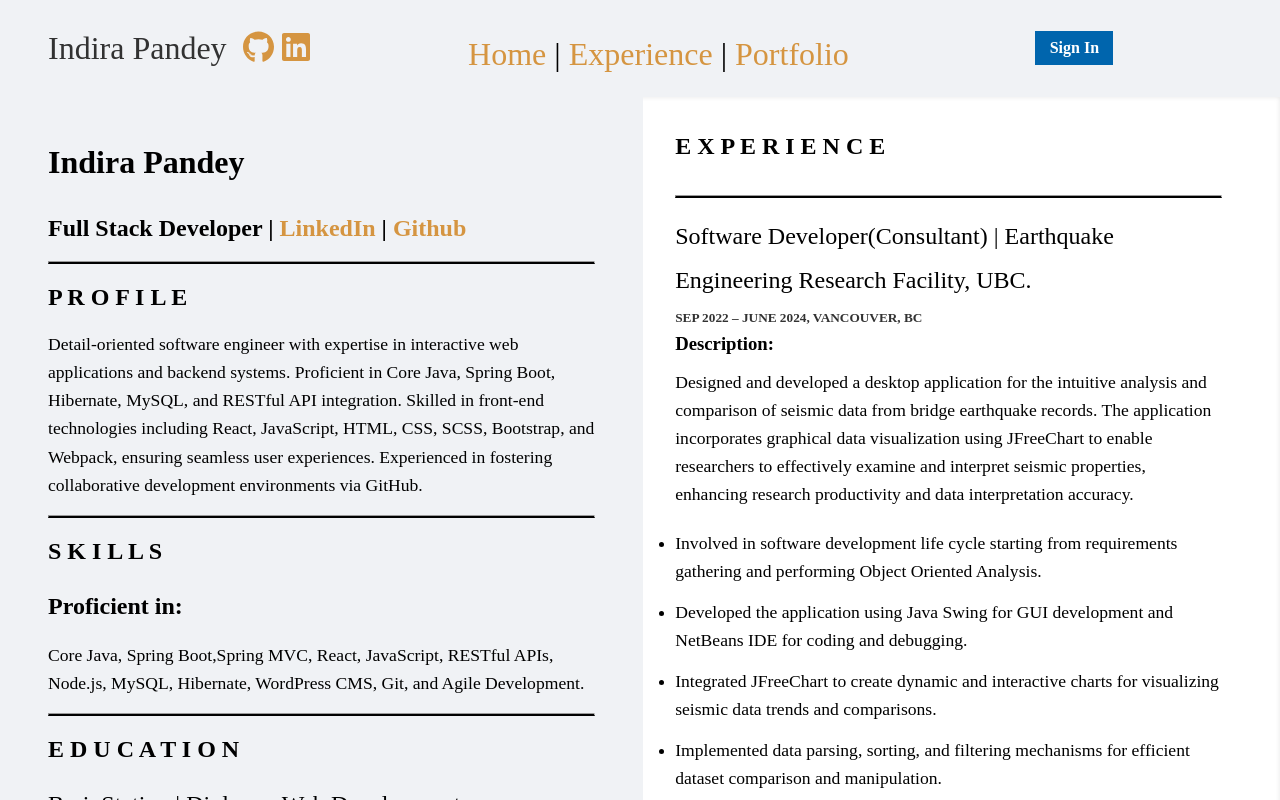
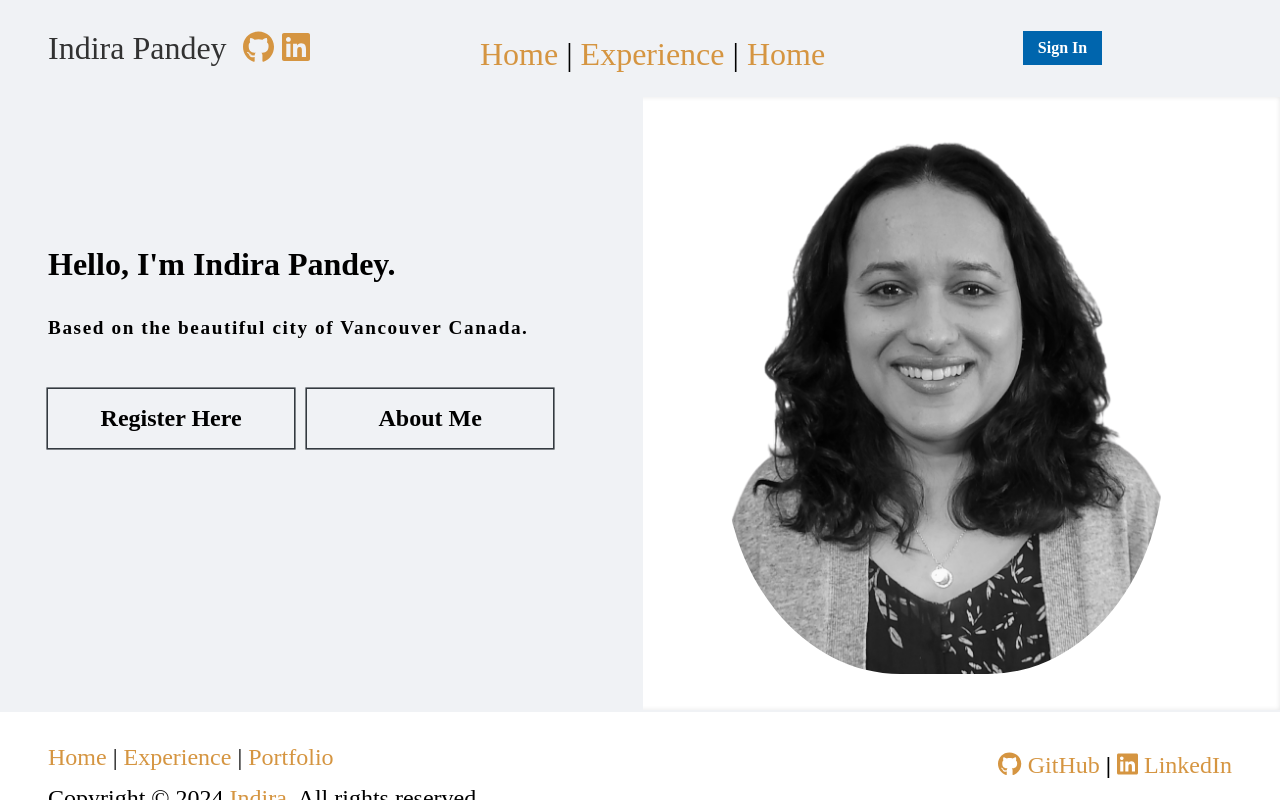
Before and after one commit to indira/Portfolio, a React (Create React App) app: page /portfolio in a window 1280 px wide. Shown: the top 800 px of the page. Built offline with nearby package versions, Linux system fonts and the light colour scheme.

Commit message:
Updated header and footer

```diff
--- a/src/App.js
+++ b/src/App.js
@@ -86,7 +86,7 @@ function App() {
             <Route path="/signin" element={<SignIn />} />
             <Route path="/aboutme" element={<Register />} />
             <Route path="/profile/:username/*" element={<Profile />} />
-            <Route path="/portfolio" element={<Portfolio />} />
+            <Route path="/portfolio" element={<Home />} />
             <Route path="/portfolioposts" element={<Register />} />
             <Route path="/posts" element={<Posts />} />
             <Route path="/posts/:id" element={<SinglePost />} />
--- a/src/components/Footer/Footer.jsx
+++ b/src/components/Footer/Footer.jsx
@@ -17,11 +17,11 @@ function Footer() {
         </div>
       </div>
       <div className="footer__social">
-        <a href="#" target="_blank" rel="noopener noreferrer">
+        <a href="/" target="_blank" rel="noopener noreferrer">
           <FontAwesomeIcon icon={faGithub} /> GitHub
         </a>{" "}
         <strong> | </strong>
-        <a href="" target="_blank" rel="noopener noreferrer">
+        <a href="/" target="_blank" rel="noopener noreferrer">
           {" "}
           <FontAwesomeIcon icon={faLinkedin} /> LinkedIn
         </a>
--- a/src/components/Header/Header.jsx
+++ b/src/components/Header/Header.jsx
@@ -15,16 +15,16 @@ const Header = () => {
             {" "}
             Indira Pandey
           </Link>
-          <a href="#" target="_blank" rel="noopener noreferrer">
+          <a href="/" target="_blank" rel="noopener noreferrer">
             <FontAwesomeIcon icon={faGithub} />
           </a>{" "}
-          <a href="#" target="_blank" rel="noopener noreferrer">
+          <a href="/" target="_blank" rel="noopener noreferrer">
             {" "}
             <FontAwesomeIcon icon={faLinkedin} />
           </a>
         </div>
         <div className="site-header__navbar">
-          <Link to="/">Home </Link> | <Link to="/portfolioposts">Experience</Link> | <Link to="/portfolio">Portfolio</Link>
+          <Link to="/">Home </Link> | <Link to="/portfolioposts">Experience</Link> | <Link to="/Home">Home</Link>
         </div>
         <div className="site-header__elements">
           {appState.loggedIn ? (
--- a/src/components/Home/Home.jsx
+++ b/src/components/Home/Home.jsx
@@ -15,7 +15,7 @@ function Home() {
                 <Link to="/register">Register Here</Link>
               </button>
               <button className="button button--white button--white-small" type="submit">
-                <Link to="/aboutme">About Me</Link>
+                <Link to="/home">About Me</Link>
               </button>
             </div>
           </div>
```
